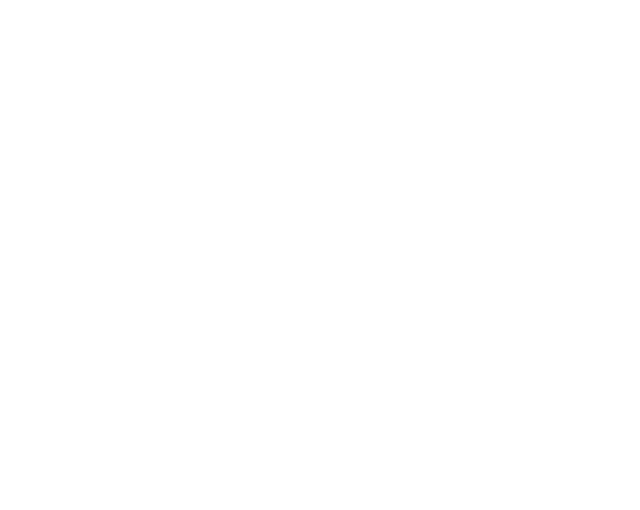
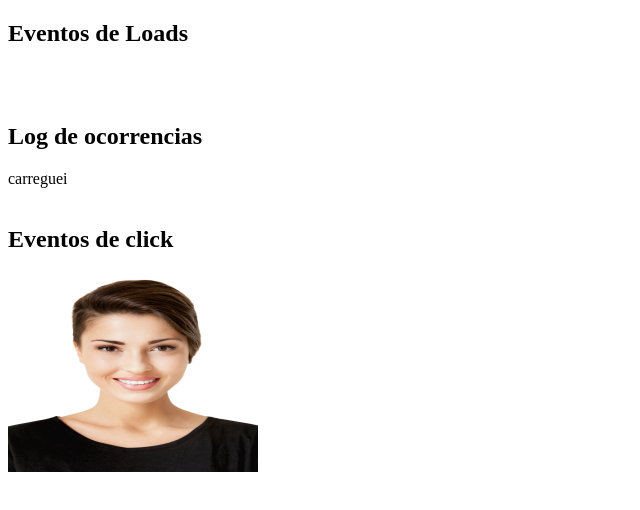
Before and after one commit to Luziza/Estudos_rocketseat, a plain HTML site: page JS_estudos/index.html in a window 1280 px wide. Shown: the whole page, without its empty margins (0-640 px from the left). Drawn offline with Linux system fonts and the light colour scheme.

Commit message:
javascripts começo

```diff
--- /dev/null
+++ b/JS_estudos/eventos.js
@@ -0,0 +1,26 @@
+function carreguei(){
+// document = a página html onde esse javascript foi chamado
+// getElementById() procura e pega um elemento que tem o id, por exemplo o log
+//inner = eu quero introduzir esse elemento no html
+// += adiciona "carreguei <br>"
+    document.getElementById("log").innerHTML += "carreguei <br>" ;
+}
+
+function redimensionei(){
+    document.getElementById("log").innerHTML += "redimensionei <br>"
+}
+
+// -------------------------------------------------------------------------------------------//
+
+//onclick = clicar 1 vez
+//ondblclick = clicar 2 vezes (clique rápido)
+
+function umClique(){
+    document.getElementById("imagens").src="imagens/perfil2.jpg";
+    document.getElementById("log").innerHTML += "Perfil 2 <br>"
+}
+
+function doisCliques(){
+    document.getElementById("imagens").src="imagens/perfil.jpg";
+    document.getElementById("log").innerHTML += "Perfil 1 <br>"
+}
--- a/JS_estudos/index.html
+++ b/JS_estudos/index.html
@@ -1,3 +1,27 @@
-<script>
-    console.log('Bem vindos')
-</script>
+<!DOCTYPE html>
+<html lang="en">
+<head>
+    <meta charset="UTF-8">
+    <meta http-equiv="X-UA-Compatible" content="IE=edge">
+    <meta name="viewport" content="width=device-width, initial-scale=1.0">
+    <script src="eventos.js"></script>
+    <title>Document</title>
+</head>
+<body onload = "carreguei()" onresize = "redimensionei()">
+    <h2>Eventos de Loads</h2>
+
+    <br>
+    <br>
+
+    <h2>Log de ocorrencias</h2>
+    <div id="log">
+        </div>
+
+    <br>
+    <h2>Eventos de click</h2>
+    <img src="imagens/perfil.jpg" width="250px" height="200px" id="imagens"
+    onclick="umClique()" ondblclick="doisCliques()">
+
+    </div>
+</body>
+</html>
```
Also changed, not shown: JS_estudos/scripts.js (+38 -1 lines), JS_estudos/imagens/perfil.jpg (added), JS_estudos/imagens/perfil2.jpg (added).
